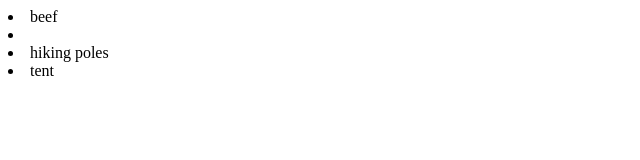
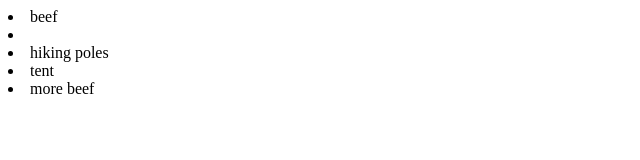
Before and after one commit to yamin10/htmlproject, a plain HTML site: page index.html in a window 1280 px wide. Shown: the full height of the page, 0-640 px from the left. Drawn offline with Linux system fonts and the light colour scheme.

Commit message:
added aline

```diff
--- a/index.html
+++ b/index.html
@@ -1,3 +1,4 @@
 <li> beef <li>
 <li> hiking poles </li>
 <li> tent </li>
+<li> more beef </li>
```
